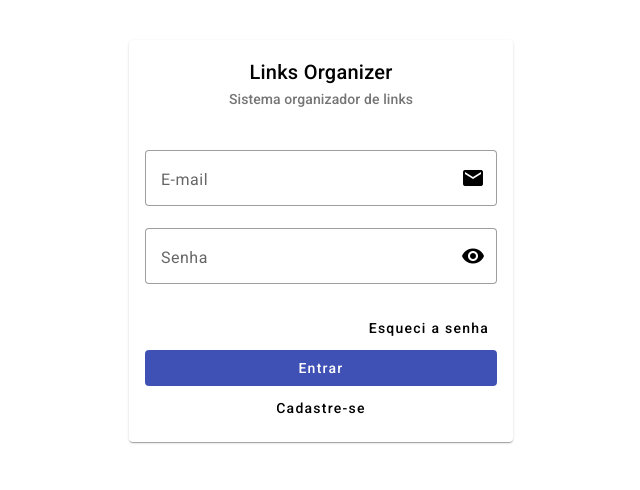
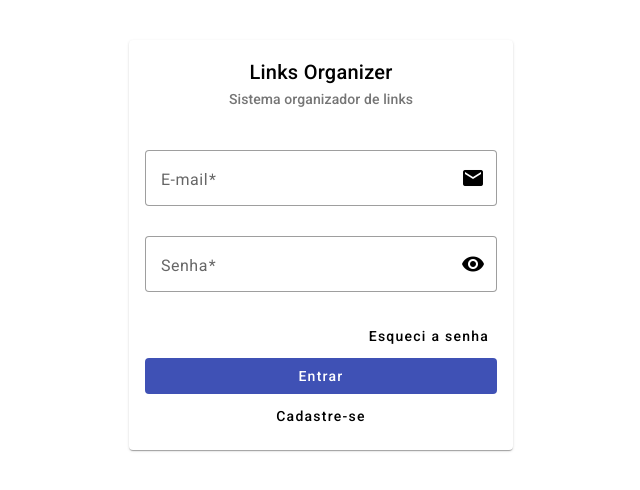
Before and after one commit to leandroltfx/links-organizer-core-front-angular, an Angular app: page /login in a window 1280 px wide. Shown: the top 490 px of the page, without its empty margins (319-959 px from the left). Built offline with nearby package versions, Linux system fonts and the light colour scheme.

Commit message:
adiciona validações aos campos do formulário de login

```diff
--- a/src/app/pages/login/login.component.html
+++ b/src/app/pages/login/login.component.html
@@ -9,11 +9,17 @@
                 <mat-label>E-mail</mat-label>
                 <input type="email" formControlName="email" matInput placeholder="Digite o seu e-mail">
                 <mat-icon matSuffix>mail</mat-icon>
+                @if (loginForm.controls['email'].hasError('required')) {
+                <mat-error>Informe o seu e-mail</mat-error>
+                }
             </mat-form-field>
-            <mat-form-field appearance="outline" class="lo-w-100">
+            <mat-form-field appearance="outline" class="lo-w-100 lo-mtop-2">
                 <mat-label>Senha</mat-label>
                 <input [type]="hidePassword ? 'password' : 'text'" formControlName="password" matInput
                     placeholder="Digite a sua senha">
+                @if (loginForm.controls['password'].hasError('required')) {
+                <mat-error>Informe a sua senha</mat-error>
+                }
                 <button mat-icon-button matSuffix (click)="hidePassword = !hidePassword" type="button">
                     <mat-icon>{{hidePassword ? 'visibility' : 'visibility_off'}}</mat-icon>
                 </button>
--- a/src/app/pages/login/login.component.ts
+++ b/src/app/pages/login/login.component.ts
@@ -1,6 +1,6 @@
 import { Router } from '@angular/router';
 import { Component, OnInit } from '@angular/core';
-import { FormBuilder, FormGroup, ReactiveFormsModule } from '@angular/forms';
+import { FormBuilder, FormGroup, ReactiveFormsModule, Validators } from '@angular/forms';
 
 import { MatCardModule } from '@angular/material/card';
 import { MatIconModule } from '@angular/material/icon';
@@ -52,6 +52,7 @@ export class LoginComponent implements OnInit {
   }
 
   public login(): void {
+    if (this.loginForm.valid) {
       this.loginService.login(
         this.loginForm.controls['email'].value,
         this.loginForm.controls['password'].value,
@@ -62,6 +63,7 @@ export class LoginComponent implements OnInit {
         }
       );
     }
+  }
 
   public goToUserRegistration(): void {
     this.router.navigate(['/cadastro']);
@@ -69,8 +71,8 @@ export class LoginComponent implements OnInit {
 
   private buildLoginForm(): FormGroup {
     return this.formBuilder.group({
-      email: '',
-      password: ''
+      email: ['', [Validators.required]],
+      password: ['', [Validators.required]]
     });
   }
 
```
Lines whose indentation alone changed are shown as unchanged.
